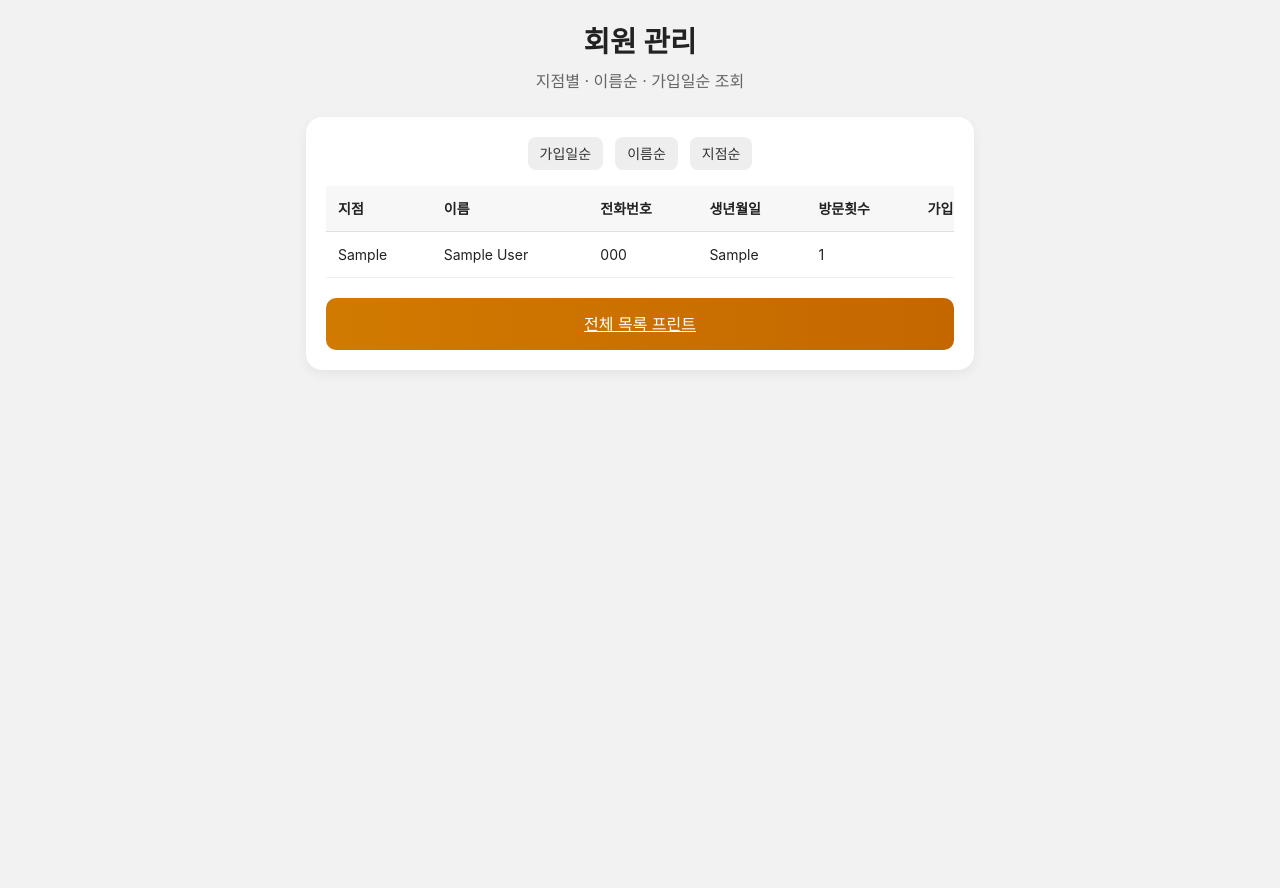
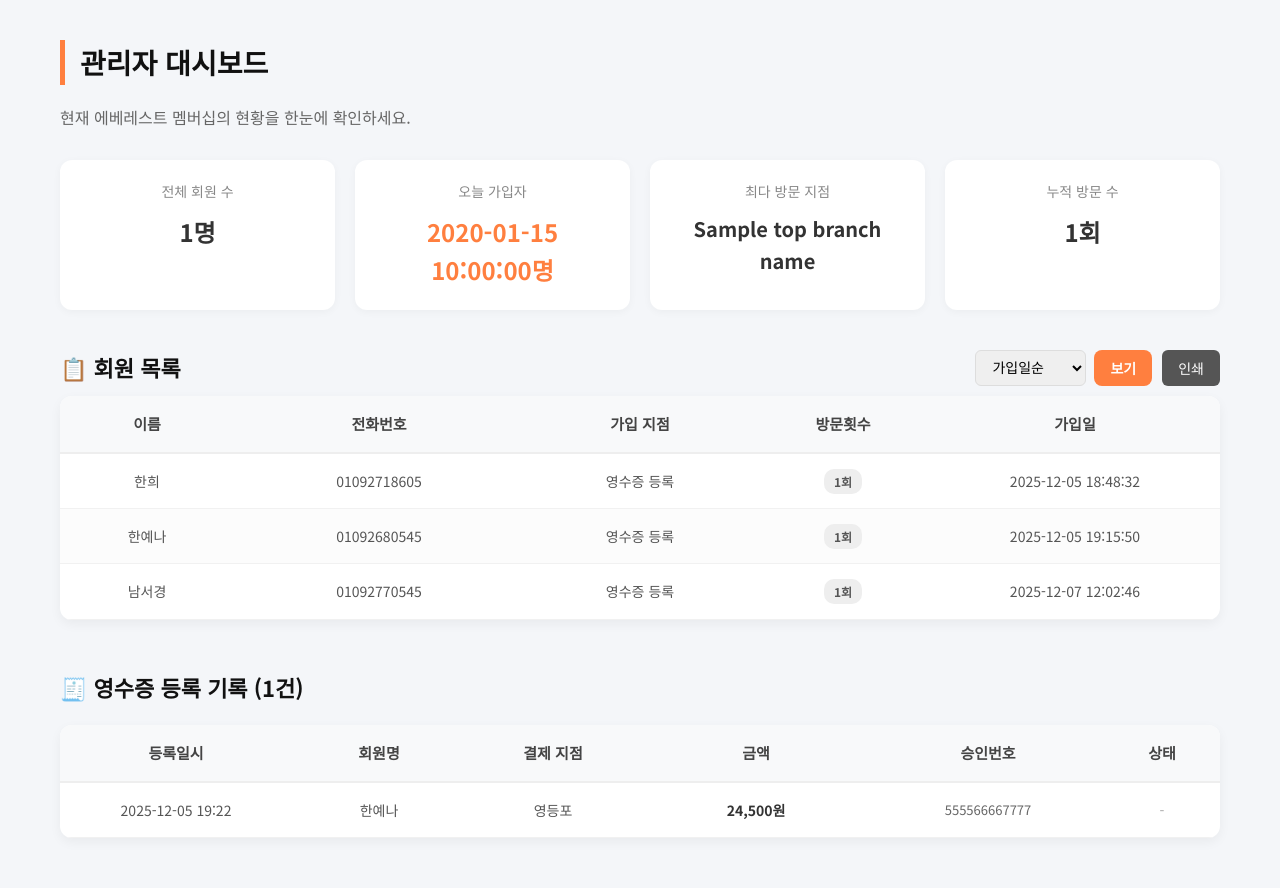
Before and after one commit to hanybeee67/everest-ocr, a Flask app: template templates/members.html in a window 1280 px wide. Before the commit the page ends 370 px from the top, so only its background shows below. Run offline with Flask 3, Linux system fonts and the light colour scheme; tables that the repository leaves empty hold one stand-in row (values such as "Sample post"); the template is opened without the code that fills it: values that come from a table or form of the project are taken from there, most other values are stand-ins (such as "Sample title", 1, 10 or a date in 2020).

Commit message:
update main

```diff
--- a/app.py
+++ b/app.py
@@ -1,4 +1,4 @@
-# app.py
+# app.py 파일 전체 (파일 처리 안정화 버전)
 
 from flask import Flask, render_template, request, redirect, url_for
 from flask_sqlalchemy import SQLAlchemy
@@ -8,13 +8,16 @@
 import uuid
 import json
 
-# ★ 새로 만든 모듈 import (services 디렉토리가 있어야 함)
+# ★ 새로 만든 모듈 import
 from services.ocr_parser import detect_text_from_receipt, parse_receipt_text
 from services.coupon_manager import issue_coupon_if_qualified
 
 
-app = Flask(__name__, instance_path=os.getcwd() + '/instance') # instance_path 설정
-os.makedirs(app.instance_path, exist_ok=True) # instance 폴더가 없으면 생성
+# ★★★ 수정 사항: instance_path를 현재 디렉토리 기준으로 절대 경로로 명시하여 안정화
+APP_ROOT = os.path.dirname(os.path.abspath(__file__))
+app = Flask(__name__, instance_path=os.path.join(APP_ROOT, 'instance'))
+os.makedirs(app.instance_path, exist_ok=True)
+
 
 # ===== DB 설정 =====
 app.config['SQLALCHEMY_DATABASE_URI'] = 'sqlite:///members.db'
@@ -22,7 +25,7 @@
 db = SQLAlchemy(app)
 
 
-# ===== DB 모델 정의 =====
+# ===== DB 모델 정의 (이전과 동일하게 유지) =====
 class Members(db.Model):
     id = db.Column(db.Integer, primary_key=True)
     name = db.Column(db.String(50))
@@ -39,9 +42,6 @@
     coupons = db.relationship('Coupons', backref='member', lazy=True)
 
 
-# ----------------------------------------------------------------------
-# ★ 신규 테이블 1: 영수증 기록 테이블 (OCR 결과 저장소)
-# ----------------------------------------------------------------------
 class Receipts(db.Model):
     id = db.Column(db.Integer, primary_key=True)
     member_id = db.Column(db.Integer, db.ForeignKey('members.id'), nullable=False)
@@ -51,9 +51,6 @@
     visit_date = db.Column(db.DateTime, default=datetime.now)
     is_coupon_used = db.Column(db.Boolean, default=False)
 
-# ----------------------------------------------------------------------
-# ★ 신규 테이블 2: 쿠폰 관리 테이블
-# ----------------------------------------------------------------------
 class Coupons(db.Model):
     id = db.Column(db.Integer, primary_key=True)
     member_id = db.Column(db.Integer, db.ForeignKey('members.id'), nullable=False)
@@ -76,21 +73,18 @@
 # ============================================
 @app.route("/")
 def index():
-    # OCR 개발 테스트를 위해 영수증 등록 페이지로 바로 이동하도록 수정
     return redirect(url_for("receipt_entry"))
 
 
 # ============================================
-# 2) unified: 전화번호 입력 → 신규/재방문 분기 (기존 로직 유지)
+# 2) unified: 전화번호 입력 → 신규/재방문 분기
 # ============================================
 @app.route("/unified", methods=["GET", "POST"])
 def unified():
-    # GET: 지점 선택 화면에서 넘어옴 (기존 멤버십용)
     if request.method == "GET":
         branch = request.args.get("branch", None)
         return render_template("unified.html", branch=branch)
 
-    # POST: 전화번호 입력 후 처리
     phone = request.form.get("phone")
     branch = request.form.get("branch")
 
@@ -98,7 +92,6 @@
     today = datetime.now().strftime("%Y-%m-%d")
 
     if exist:
-        # 기존 방문 횟수 증가 로직 (전화번호 입력 기반)
         if exist.last_visit != today:
             exist.visit_count += 1
             exist.last_visit = today
@@ -106,12 +99,11 @@
 
         return render_template("visit.html", name=exist.name)
 
-    # 신규 가입
     return render_template("join.html", phone=phone, branch=branch)
 
 
 # ============================================
-# 3) 신규 가입 처리 (기존 로직 유지)
+# 3) 신규 가입 처리
 # ============================================
 @app.route("/join", methods=["POST"])
 def join():
@@ -144,13 +136,12 @@
 
 
 # ============================================
-# 4) 관리자 페이지 (기존 로직 유지)
+# 4) 관리자 페이지
 # ============================================
 @app.route("/admin/members")
 def admin_members():
     sort = request.args.get("sort", "date")
 
-    # 정렬 조건
     if sort == "name":
         members = Members.query.order_by(Members.name.asc()).all()
     elif sort == "branch":
@@ -160,13 +151,14 @@
     else:
         members = Members.query.order_by(Members.id.desc()).all()
 
+    all_receipts = Receipts.query.order_by(Receipts.visit_date.desc()).all()
+
+
     # ===== 통계 값 계산 =====
     total_members = Members.query.count()
-
     today = datetime.now().strftime("%Y-%m-%d")
     today_members = Members.query.filter(Members.created_at.contains(today)).count()
 
-    # 지점별 회원수
     branch_group = db.session.query(
         Members.branch,
         db.func.count(Members.branch)
@@ -177,7 +169,6 @@
     else:
         top_branch_name, top_branch_count = "없음", 0
 
-    # 전체 방문 횟수 합산
     total_visits = db.session.query(db.func.sum(Members.visit_count)).scalar() or 0
 
     return render_template(
@@ -188,59 +179,73 @@
         today_members=today_members,
         top_branch_name=top_branch_name,
         top_branch_count=top_branch_count,
-        total_visits=total_visits
+        total_visits=total_visits,
+        all_receipts=all_receipts
     )
 
 
 # ============================================
-# ★ 5) 영수증 업로드 화면 (전화번호 입력 → 파일 업로드)
+# 5) 영수증 업로드 화면
 # ============================================
 @app.route("/receipt/entry", methods=["GET", "POST"])
 def receipt_entry():
     if request.method == "GET":
         return render_template("unified_receipt_entry.html")
 
-    # POST: 전화번호 입력 처리
     phone = request.form.get("phone")
     member = Members.query.filter_by(phone=phone).first()
 
     if not member:
-        # 신규 가입 페이지로 유도 (지점 정보는 OCR로 추출 예정이므로 임시 값)
         return render_template("join.html", phone=phone, branch="영수증 등록")
 
-    # 재방문 고객 확인 → 영수증 업로드 페이지로 이동
     return render_template("receipt_upload.html", member_id=member.id, name=member.name)
 
 
 # ============================================
-# ★ 6) 영수증 처리 및 쿠폰 발급 로직
+# 6) 영수증 처리 및 쿠폰 발급 로직
 # ============================================
 @app.route("/receipt/process", methods=["POST"])
 def receipt_process():
     member_id = request.form.get("member_id")
     member = Members.query.get(member_id)
 
+    ocr_result_text = None
+    image_path = None
+
     if 'receipt_image' not in request.files:
         return render_template("result.html", title="처리 오류", message="파일이 업로드되지 않았습니다.", success=False)
 
     file = request.files['receipt_image']
 
-    # 1. 파일 임시 저장
-    image_filename = str(uuid.uuid4()) + ".jpg"
-    image_path = os.path.join(app.instance_path, image_filename)
-    file.save(image_path)
+    try:
+        # 1. 파일 임시 저장
+        image_filename = str(uuid.uuid4()) + ".jpg"
+        image_path = os.path.join(app.instance_path, image_filename)
 
-    # 2. OCR 실행 및 텍스트 추출
-    ocr_result_text = detect_text_from_receipt(image_path)
+        if file.filename == '':
+             return render_template("result.html", title="처리 오류", message="업로드할 파일을 선택해주세요.", success=False)
 
-    # 3. 임시 파일 삭제
-    os.remove(image_path)
+        file.save(image_path)
+
+        # 2. OCR 실행 및 텍스트 추출 (테스트 버전에서는 이 함수가 파일을 삭제함)
+        ocr_result_text = detect_text_from_receipt(image_path)
+
+    except Exception as e:
+        # 파일 처리 과정 오류 발생 시
+        print(f"File processing error: {e}")
+
+        # 오류 발생 시 파일 정리 (만약 ocr_parser 내에서 삭제가 실패했을 경우 대비)
+        if image_path and os.path.exists(image_path):
+             os.remove(image_path)
+
+        return render_template("result.html", title="처리 오류", message=f"파일 처리 중 예상치 못한 오류 발생. 오류: {e}", success=False)
+
 
     if not ocr_result_text:
+        # 이 라인에 도달했다면, ocr_parser.py에서 return None이 되었거나, 텍스트가 비어있음을 의미합니다.
         return render_template("result.html", title="처리 실패", message="영수증에서 텍스트를 인식하지 못했습니다. 명확한 사진으로 다시 시도해 주세요.", success=False)
 
-
-    # 4. OCR 텍스트 파싱 (services/ocr_parser.py 사용)
+    # 4. OCR 텍스트 파싱
     parsed_data = parse_receipt_text(ocr_result_text)
 
     receipt_no = parsed_data["receipt_no"]
@@ -267,7 +272,7 @@
     db.session.add(new_receipt)
     db.session.commit()
 
-    # 7. 쿠폰 발급 조건 확인 및 발급 (services/coupon_manager.py 사용)
+    # 7. 쿠폰 발급 조건 확인 및 발급
     coupon_issued = issue_coupon_if_qualified(db, Receipts, Coupons, member.id)
 
     if coupon_issued:
--- a/static/style.css
+++ b/static/style.css
@@ -1,197 +1,203 @@
-/* ============================
-   GLOBAL RESET
-============================ */
+/* ===============================
+   기본 세팅 (폰트 & 배경)
+================================ */
+@import url('https://fonts.googleapis.com/css2?family=Noto+Sans+KR:wght@300;400;500;700&display=swap');
+
 * {
+    margin: 0;
+    padding: 0;
     box-sizing: border-box;
 }
 
 body {
-    margin: 0;
-    padding: 0;
-    font-family: "Noto Sans KR", -apple-system, BlinkMacSystemFont, system-ui, sans-serif;
-    background: #f2f2f2;
-    color: #222;
-    font-size: 1rem;
-    line-height: 1.5;
+    background-color: #f4f6f9; /* 더 차분한 회색 배경 */
+    font-family: "Noto Sans KR", sans-serif;
+    color: #333;
+    line-height: 1.6;
 }
 
-/* ============================
-   PAGE WRAPPER
-============================ */
-.page {
-    width: 100%;
-    max-width: 700px;
-    margin: 0 auto;
-    padding: 20px 16px;
+a {
+    text-decoration: none;
+    color: inherit;
+    transition: 0.2s;
 }
 
-/* ============================
-   HEADER
-============================ */
-.header {
-    text-align: center;
+/* ===============================
+   레이아웃
+================================ */
+.page-wrapper {
+    max-width: 1200px;
+    margin: 40px auto;
+    padding: 0 20px;
+}
+
+.page-title {
+    font-size: 28px;
+    font-weight: 700;
+    color: #111;
+    margin-bottom: 20px;
+    border-left: 5px solid #ff7f3f; /* 포인트 컬러바 */
+    padding-left: 15px;
+}
+
+.page-subtitle {
+    font-size: 16px;
+    color: #666;
+    margin-bottom: 30px;
+}
+
+/* ===============================
+   카드 스타일 (박스 디자인)
+================================ */
+.card {
+    background: #fff;
+    padding: 40px;
+    border-radius: 12px;
+    box-shadow: 0 4px 12px rgba(0,0,0,0.05); /* 부드러운 그림자 */
     margin-bottom: 24px;
 }
 
-.header h1 {
-    font-size: 1.8rem;
-    font-weight: 700;
-    margin: 0;
+/* ===============================
+   통계 요약 테이블 (상단)
+================================ */
+.stats-container {
+    display: grid;
+    grid-template-columns: repeat(auto-fit, minmax(200px, 1fr));
+    gap: 20px;
+    margin-bottom: 40px;
 }
 
-.header .sub {
-    font-size: 1rem;
-    color: #666;
-    margin-top: 6px;
+.stat-card {
+    background: #fff;
+    padding: 20px;
+    border-radius: 12px;
+    box-shadow: 0 2px 8px rgba(0,0,0,0.04);
+    text-align: center;
 }
 
-/* ============================
-   CARD (컨텐츠 박스)
-============================ */
-.card {
-    background: #ffffff;
-    border-radius: 20px;
-    padding: 24px 20px;
-    box-shadow: 0 12px 32px rgba(0,0,0,0.08);
-    width: 100%;
-}
-
-.card-center {
-    display: flex;
-    flex-direction: column;
-    align-items: center;
-}
-
-/* ============================
-   BUTTONS
-============================ */
-.btn {
-    display: inline-flex;
-    align-items: center;
-    justify-content: center;
-    padding: 14px 20px;
-    border-radius: 999px;
-    font-size: 1.1rem;
-    font-weight: 600;
-    text-decoration: none;
-    cursor: pointer;
-    border: none;
-    transition: all 0.15s ease;
-}
-
-.btn-full {
-    width: 100%;
-}
-
-.btn.primary {
-    background: linear-gradient(135deg, #d07a20, #b55b15);
-    color: #fff;
-    box-shadow: 0 6px 18px rgba(181, 91, 21, 0.40);
-}
-
-.btn.secondary {
-    background: #ffffff;
-    color: #b55b15;
-    border: 2px solid rgba(181, 91, 21, 0.40);
-}
-
-/* ============================
-   FORM
-============================ */
-.form-group {
-    margin-bottom: 18px;
-}
-
-.form-group label {
-    font-size: 1.05rem;
-    margin-bottom: 6px;
-    display: block;
+.stat-card h3 {
+    font-size: 14px;
+    color: #888;
+    margin-bottom: 10px;
     font-weight: 500;
 }
 
-input[type="text"],
-input[type="tel"],
-input[type="file"] {
-    width: 100%;
-    padding: 12px 14px;
-    border-radius: 12px;
-    border: 1px solid #d0d0d0;
-    font-size: 1.05rem;
-    background: #fafafa;
+.stat-card .value {
+    font-size: 24px;
+    font-weight: 800;
+    color: #333;
 }
 
-input:focus {
-    outline: none;
-    border-color: #d07a20;
-    background: #fff;
-    box-shadow: 0 0 0 3px rgba(208,122,32,0.25);
+/* ===============================
+   버튼 스타일
+================================ */
+.btn {
+    display: inline-block;
+    background: #ff7f3f;
+    color: #fff;
+    border: none;
+    padding: 12px 20px;
+    border-radius: 8px;
+    font-size: 16px;
+    font-weight: 600;
+    cursor: pointer;
+    text-align: center;
 }
 
-/* ============================
-   CHECKBOX
-============================ */
-.checkbox-group label {
-    font-size: 1rem;
+.btn:hover {
+    background: #e06526;
 }
 
-/* ============================
-   ALERT BOXES
-============================ */
-.alert {
-    padding: 14px 16px;
-    border-radius: 12px;
-    font-size: 1rem;
-    margin-bottom: 16px;
+.small-btn {
+    padding: 8px 16px;
+    font-size: 14px;
+    margin-left: 8px;
 }
 
-.alert-error {
-    background: #ffecec;
-    color: #c0392b;
-    border: 1px solid #f5b5b5;
+/* ===============================
+   툴바 (정렬 & 프린트)
+================================ */
+.toolbar {
+    display: flex;
+    justify-content: flex-end; /* 오른쪽 정렬 */
+    align-items: center;
+    margin-bottom: 15px;
+    gap: 10px;
 }
 
-/* ============================
-   TABLE (관리자 페이지)
-============================ */
-.table-wrapper {
-    overflow-x: auto;
+.admin-select {
+    padding: 8px 12px;
+    border: 1px solid #ddd;
+    border-radius: 6px;
+    font-size: 14px;
 }
 
-table {
-    width: 100%;
-    border-collapse: collapse;
-    font-size: 0.95rem;
+.print-btn {
+    background: #555;
+    color: #fff;
+    border: none;
+    padding: 8px 16px;
+    border-radius: 6px;
+    cursor: pointer;
+    font-size: 14px;
 }
 
-th, td {
-    padding: 10px 8px;
-    border-bottom: 1px solid #ececec;
-    white-space: nowrap;
+/* ===============================
+   ★ 핵심: 데이터 테이블 디자인 개선
+================================ */
+.table-wrapper {
+    background: #fff;
+    border-radius: 12px;
+    box-shadow: 0 4px 12px rgba(0,0,0,0.05);
+    overflow: hidden; /* 둥근 모서리 유지 */
+    margin-bottom: 50px;
 }
 
-th {
-    background: #faf4eb;
-    font-weight: 600;
+.member-table {
+    width: 100%;
+    border-collapse: collapse; /* 테두리 겹침 제거 (중요) */
+    table-layout: fixed; /* ★ 칸 너비 균등 분배 또는 지정된 너비 준수 */
 }
 
-/* ============================
-   MOBILE OPTIMIZATION
-============================ */
-@media (max-width: 480px) {
-    body {
-        font-size: 1.05rem;
+/* 테이블 헤더 */
+.member-table thead th {
+    background-color: #f8f9fa; /* 아주 연한 회색 */
+    color: #444;
+    font-weight: 700;
+    padding: 16px;
+    font-size: 15px;
+    border-bottom: 2px solid #eee;
+    text-align: center; /* 헤더 글자 가운데 정렬 */
 }
 
-    .card {
-        padding: 20px 16px;
+/* 테이블 내용 */
+.member-table tbody td {
+    padding: 16px 12px;
+    border-bottom: 1px solid #f1f1f1;
+    font-size: 14px;
+    color: #555;
+    text-align: center; /* 내용 글자 가운데 정렬 */
+    white-space: nowrap; /* 줄바꿈 방지 */
+    overflow: hidden;
+    text-overflow: ellipsis; /* 내용 넘치면 ... 처리 */
 }
 
-    .header h1 {
-        font-size: 1.6rem;
+/* 짝수 줄 배경색 (가독성 향상) */
+.member-table tbody tr:nth-child(even) {
+    background-color: #fcfcfc;
 }
 
-    .btn {
-        font-size: 1.05rem;
-        padding: 12px 18px;
+/* 마우스 올렸을 때 효과 */
+.member-table tbody tr:hover {
+    background-color: #fff8f0; /* 아주 연한 오렌지빛 */
 }
+
+/* ===============================
+   반응형 처리
+================================ */
+@media (max-width: 768px) {
+    .table-wrapper {
+        overflow-x: auto; /* 모바일에서 가로 스크롤 허용 */
     }
+    .member-table {
+        min-width: 600px; /* 모바일에서도
--- a/templates/members.html
+++ b/templates/members.html
@@ -2,145 +2,130 @@
 <html lang="ko">
 <head>
     <meta charset="UTF-8">
-    <meta name="viewport" content="width=device-width, initial-scale=1.0">
-    <title>회원 관리</title>
-
+    <title>에베레스트 관리자</title>
+    <meta name="viewport" content="width=device-width, initial-scale=1">
     <link rel="stylesheet" href="{{ url_for('static', filename='style.css') }}">
-
-    <style>
-        .card {
-            padding: 20px;
-            border-radius: 16px;
-            background: #fff;
-            box-shadow: 0 4px 12px rgba(0, 0, 0, 0.06);
-            margin-top: 20px;
-        }
-
-        .sort-buttons {
-            display: flex;
-            gap: 12px;
-            justify-content: center;
-            margin-bottom: 16px;
-        }
-
-        .sort-buttons a {
-            padding: 6px 12px;
-            background: #eee;
-            border-radius: 8px;
-            font-size: 14px;
-            text-decoration: none;
-            color: #333;
-        }
-
-        .sort-buttons a.active {
-            background: #005bcc;
-            color: white;
-        }
-
-        .table-container {
-            overflow-x: auto;
-            width: 100%;
-        }
-
-        table {
-            width: 100%;
-            border-collapse: separate;
-            border-spacing: 0;
-            min-width: 680px;
-        }
-
-        thead th {
-            background: #f7f7f7;
-            padding: 12px;
-            font-size: 14px;
-            font-weight: 600;
-            border-bottom: 1.5px solid #e0e0e0;
-            text-align: left;
-            white-space: nowrap;
-        }
-
-        tbody td {
-            padding: 12px;
-            font-size: 14px;
-            border-bottom: 1px solid #f0f0f0;
-            white-space: nowrap;
-        }
-
-        tbody tr:hover {
-            background: #fafafa;
-        }
-
-        .btn-print {
-            width: 100%;
-            margin-top: 20px;
-            padding: 14px;
-            background: linear-gradient(90deg, #d17a00, #c46700);
-            color: white;
-            border-radius: 10px;
-            text-align: center;
-            display: block;
-        }
-    </style>
 </head>
 
 <body>
+<div class="page-wrapper">
 
-<div class="page">
+    <h1 class="page-title">관리자 대시보드</h1>
+    <p class="page-subtitle">현재 에베레스트 멤버십의 현황을 한눈에 확인하세요.</p>
 
-    <div class="header">
-        <h1>회원 관리</h1>
-        <div class="sub">지점별 · 이름순 · 가입일순 조회</div>
+    <div class="stats-container">
+        <div class="stat-card">
+            <h3>전체 회원 수</h3>
+            <div class="value">{{ total_members }}명</div>
+        </div>
+        <div class="stat-card">
+            <h3>오늘 가입자</h3>
+            <div class="value" style="color: #ff7f3f;">{{ today_members }}명</div>
+        </div>
+        <div class="stat-card">
+            <h3>최다 방문 지점</h3>
+            <div class="value" style="font-size: 20px;">
+                {% if top_branch_name %}{{ top_branch_name }}{% else %}-{% endif %}
+            </div>
+        </div>
+        <div class="stat-card">
+            <h3>누적 방문 수</h3>
+            <div class="value">{{ total_visits }}회</div>
+        </div>
     </div>
 
-    <div class="card">
 
-        <div class="sort-buttons">
-            <a href="/admin/members?sort=date" class="{% if sort == 'date' %}active{% endif %}">
-                가입일순
-            </a>
-            <a href="/admin/members?sort=name" class="{% if sort == 'name' %}active{% endif %}">
-                이름순
-            </a>
-            <a href="/admin/members?sort=branch" class="{% if sort == 'branch' %}active{% endif %}">
-                지점순
-            </a>
+    <div style="display: flex; justify-content: space-between; align-items: end; margin-bottom: 10px; margin-top: 40px;">
+        <h2 class="page-title" style="margin: 0; border: none; padding: 0; font-size: 22px;">📋 회원 목록</h2>
+
+        <div class="toolbar" style="margin: 0;">
+            <form method="get" class="sort-area" style="display: flex; align-items: center;">
+                <select name="sort" class="admin-select">
+                    <option value="date"   {% if sort=='date'   %}selected{% endif %}>가입일순</option>
+                    <option value="name"   {% if sort=='name'   %}selected{% endif %}>이름순</option>
+                    <option value="branch" {% if sort=='branch' %}selected{% endif %}>지점순</option>
+                    <option value="visit"  {% if sort=='visit'  %}selected{% endif %}>방문횟수순</option>
+                </select>
+                <button class="btn small-btn">보기</button>
+            </form>
+            <button class="print-btn">인쇄</button>
+        </div>
     </div>
 
-        <div class="table-container">
-            <table>
+    <div class="table-wrapper">
+        <table class="member-table">
+            <colgroup>
+                <col style="width: 15%;"> <col style="width: 25%;"> <col style="width: 20%;"> <col style="width: 15%;"> <col style="width: 25%;"> </colgroup>
             <thead>
                 <tr>
-                        <th>지점</th>
                     <th>이름</th>
                     <th>전화번호</th>
-                        <th>생년월일</th>
+                    <th>가입 지점</th>
                     <th>방문횟수</th>
                     <th>가입일</th>
                 </tr>
             </thead>
-
             <tbody>
             {% for m in members %}
                 <tr>
+                    <td style="font-weight: 500;">{{ m.name }}</td>
+                    <td>{{ m.phone }}</td>
                     <td>{{ m.branch }}</td>
-                        <td>{{ m.name }}</td>
-                        <td>{{ m.phone }}</td>
-                        <td>{{ m.birth }}</td>
-                        <td>{{ m.visit_count }}</td>
-                        <td>{{ m.join_date.strftime('%Y-%m-%d') }}</td>
+                    <td><span style="background: #eee; padding: 4px 10px; border-radius: 10px; font-weight: bold; font-size: 12px;">{{ m.visit_count }}회</span></td>
+                    <td>{{ m.created_at }}</td>
                 </tr>
             {% endfor %}
             </tbody>
         </table>
     </div>
 
-        <a href="#" onclick="window.print()" class="btn-print">
-            전체 목록 프린트
-        </a>
 
+    <h2 class="page-title" style="margin-top: 50px; font-size: 22px; border: none; padding: 0;">🧾 영수증 등록 기록 ({{ all_receipts|length }}건)</h2>
+
+    <div class="table-wrapper">
+        <table class="member-table">
+            <colgroup>
+                <col style="width: 20%;"> <col style="width: 15%;"> <col style="width: 15%;"> <col style="width: 20%;"> <col style="width: 20%;"> <col style="width: 10%;"> </colgroup>
+            <thead>
+                <tr>
+                    <th>등록일시</th>
+                    <th>회원명</th>
+                    <th>결제 지점</th>
+                    <th>금액</th>
+                    <th>승인번호</th>
+                    <th>상태</th>
+                </tr>
+            </thead>
+            <tbody>
+            {% for r in all_receipts %}
+                <tr>
+                    <td>{{ r.visit_date.strftime('%Y-%m-%d %H:%M') }}</td>
+                    <td style="font-weight: 500;">{{ r.member.name }}</td>
+                    <td>{{ r.branch_paid }}</td>
+                    <td style="color: #333; font-weight: 600;">{{ "{:,}".format(r.amount) }}원</td>
+                    <td style="color: #666; font-size: 13px;">{{ r.receipt_no }}</td>
+                    <td>
+                        {% if r.is_coupon_used %}
+                            <span style="color: #28a745; font-weight: 700;">쿠폰발급</span>
+                        {% else %}
+                            <span style="color: #aaa;">-</span>
+                        {% endif %}
+                    </td>
+                </tr>
+            {% else %}
+                <tr>
+                    <td colspan="6" style="padding: 30px; color: #999;">아직 등록된 영수증이 없습니다.</td>
+                </tr>
+            {% endfor %}
+            </tbody>
+        </table>
     </div>
 
 </div>
 
+<script>
+document.querySelector(".print-btn").onclick = () => window.print();
+</script>
+
 </body>
 </html>
```
Also changed, not shown: services/ocr_parser.py (+30 -31 lines), instance/members.db. Lines whose indentation alone changed are shown as unchanged.
